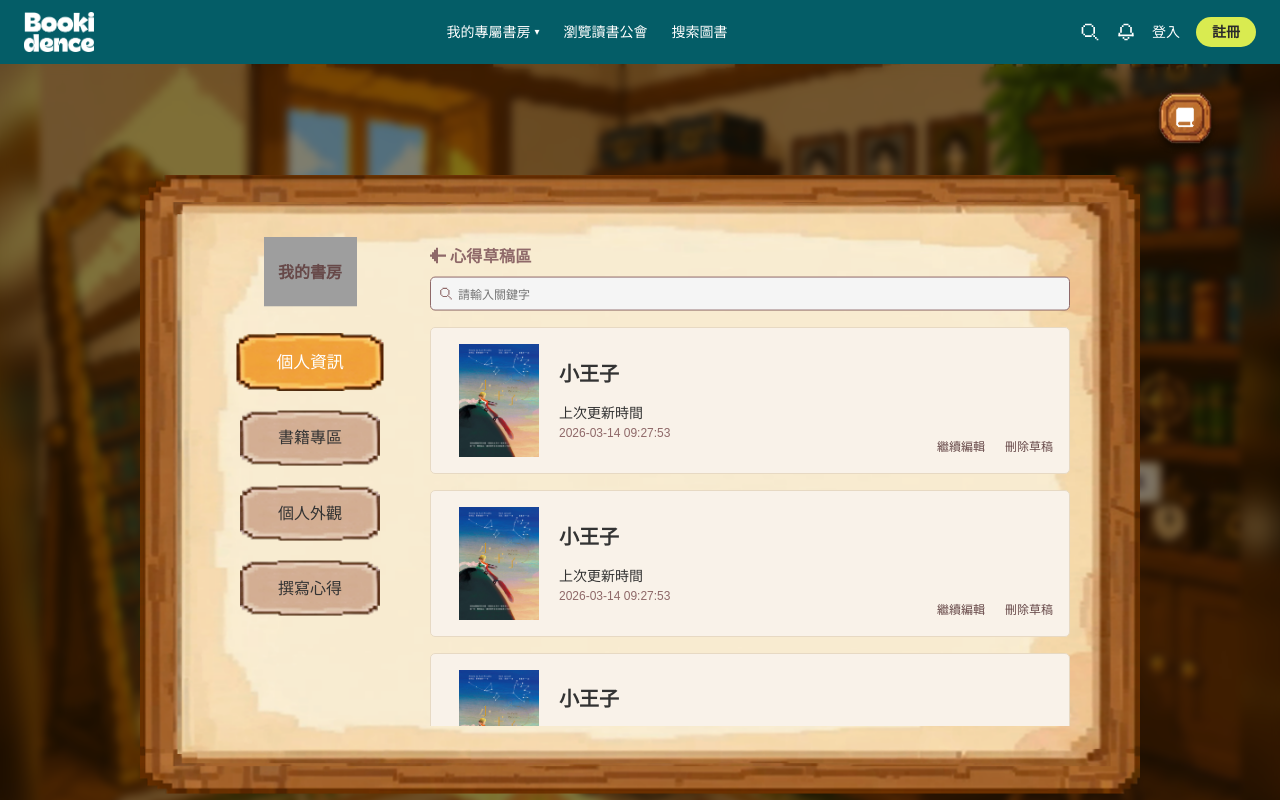
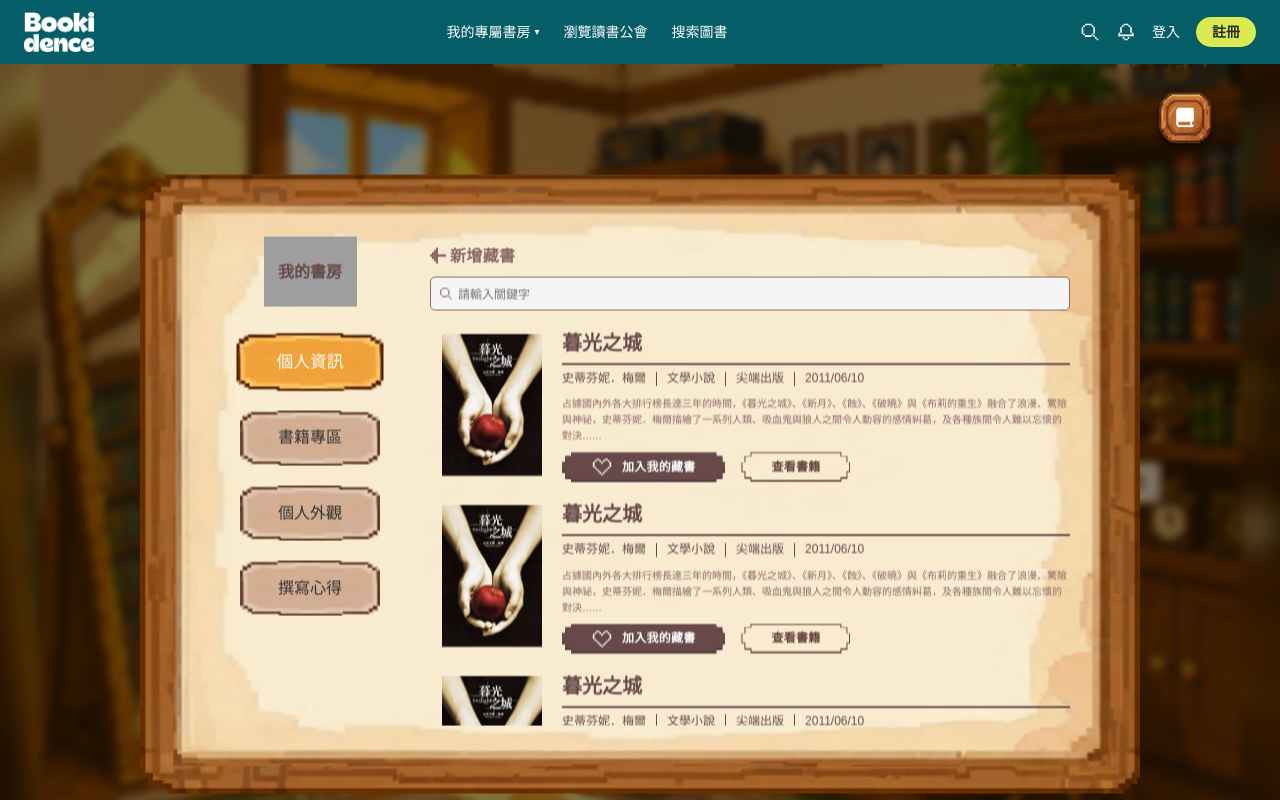
Before and after one commit to s9103444/Bookidence, a Vue app: page /study in a window 1280 px wide. Both pictures are taken after a click on the button 1185 px from the left and 119 px from the top of the page. Shown: the top 800 px of the page. Built offline with nearby package versions, Linux system fonts and the light colour scheme; grey boxes are pictures that could not be loaded.

Commit message:
add bookroom area

```diff
--- a/src/components/front/BookroomSearchCard.vue
+++ b/src/components/front/BookroomSearchCard.vue
@@ -1,14 +1,10 @@
 <style lang="scss" scoped>
-@use '../../assets/scss/abstracts/variables' as *;
+@use "../../assets/scss/abstracts/variables" as *;
 
 .card {
   display: flex;
   align-items: center;
-
-
 }
-
-
 
 .book-cover {
   margin-left: $label-xs-size;
@@ -20,7 +16,6 @@
 
   & img {
     width: 100%;
-
   }
 }
 
@@ -36,7 +31,6 @@
   color: $brown;
   font-weight: $heading-weight;
   font-size: $p-lg-size;
-
 }
 
 hr {
@@ -76,19 +70,33 @@ hr {
 .trans {
   mix-blend-mode: multiply;
 }
+.mb {
+  display: none;
+}
+
+@media (max-width: 960px) {
+  .wb {
+    display: none;
+  }
+  .mb {
+    display: flex;
+  }
+  .context {
+    display: none;
+  }
+}
 </style>
-
 
 <template>
   <div class="card">
     <div class="book-cover">
-            <img src="../../assets/images/twilight-cover.png" alt="twilight-cover">
+      <img src="../../assets/images/twilight-cover.png" alt="twilight-cover" />
     </div>
     <div class="content">
       <div>
         <span class="title">暮光之城</span>
       </div>
-            <hr>
+      <hr />
       <div class="info">
         <span class="separator">史蒂芬妮．梅爾</span>
         <span class="separator">文學小說</span>
@@ -99,22 +107,30 @@ hr {
         占據國內外各大排行榜長達三年的時間，《暮光之城》、《新月》、《蝕》、《破曉》與《布莉的重生》融合了浪漫、驚險與神祕，史蒂芬妮．梅爾描繪了一系列人類、吸血鬼與狼人之間令人動容的感情糾葛，及各種族間令人難以忘懷的對決……
       </p>
       <div class="btns">
-                <AppButton class="add-book" size="xs" color="brown">
+        <AppButton class="add-book wb" size="xs" color="brown">
           <AppIcon class="icon-heart" name="heart" size="20" />加入我的藏書
         </AppButton>
-                <AppButton class="trans" size="xs" color="brown" variant="outlined">查看書籍</AppButton>
+        <AppButton class="add-book mb" size="xs" color="brown">
+          <AppIcon class="icon-heart" name="heart" size="20" />
+        </AppButton>
+        <AppButton class="trans wb" size="xs" color="brown" variant="outlined"
+          >查看書籍</AppButton
+        >
+        <AppButton class="trans mb" size="xs" color="brown" variant="outlined"
+          ><AppIcon name="arrow-right" size="14"
+        /></AppButton>
       </div>
     </div>
   </div>
 </template>
 
 <script>
-import AppButton from '../common/AppButton.vue';
-import AppIcon from '../common/AppIcon.vue';
+import AppButton from "../common/AppButton.vue";
+import AppIcon from "../common/AppIcon.vue";
 export default {
   components: {
     AppButton,
-        AppIcon
-    }
-}
+    AppIcon,
+  },
+};
 </script>
--- /dev/null
+++ b/src/layouts/book-room/BookroomPanelAddArea.vue
@@ -0,0 +1,57 @@
+<template>
+  <div class="layout">
+    <div>
+      <BookRoomNavBar class="nav" color="brown" size="md"
+        >新增藏書</BookRoomNavBar
+      >
+      <SearchBar class="search" color="brown" />
+    </div>
+    <div class="book-list">
+      <BookroomSearchCard></BookroomSearchCard>
+      <BookroomSearchCard></BookroomSearchCard>
+      <BookroomSearchCard></BookroomSearchCard>
+      <BookroomSearchCard></BookroomSearchCard>
+    </div>
+  </div>
+</template>
+
+<script>
+import BookRoomNavBar from "../../components/common/BookRoomNavBar.vue";
+import SearchBar from "../../components/common/SearchBar.vue";
+import BookroomSearchCard from "../../components/front/BookroomSearchCard.vue";
+export default {
+  components: {
+    BookRoomNavBar,
+    SearchBar,
+    BookroomSearchCard,
+  },
+};
+</script>
+
+<style lang="scss" scoped>
+@use "../../assets/scss/abstracts/variables" as *;
+.nav {
+  margin-bottom: $spacing-sm;
+}
+.layout {
+  display: flex;
+  flex-direction: column;
+  gap: $spacing-md;
+  height: 100%;
+}
+.book-list {
+  flex: 1;
+  min-height: 0;
+  display: flex;
+  flex-direction: column;
+  gap: $spacing-md;
+  overflow-y: auto;
+  scrollbar-width: none; // Firefox
+  -ms-overflow-style: none; // 舊版 IE/Edge
+
+  &::-webkit-scrollbar {
+    // Chrome / Safari /新版 Edge
+    display: none;
+  }
+}
+</style>
--- a/src/views/front/StudyView.vue
+++ b/src/views/front/StudyView.vue
@@ -1,11 +1,13 @@
 <script>
 import BookroomPanelBbookArea from "../../layouts/book-room/BookroomPanelBbookArea.vue";
 import BookroomPanelScriptArea from "../../layouts/book-room/BookroomPanelScriptArea.vue";
+import BookroomPanelAddArea from "../../layouts/book-room/BookroomPanelAddArea.vue";
 
 export default {
   components: {
     BookroomPanelBbookArea,
     BookroomPanelScriptArea,
+    BookroomPanelAddArea,
   },
   data() {
     return {
@@ -165,7 +167,8 @@ export default {
         <!-- 設定面板內容置放區 -->
         <div class="study-stage-setting-panel-content">
           <!-- <BookroomPanelBbookArea></BookroomPanelBbookArea> -->
-          <BookroomPanelScriptArea></BookroomPanelScriptArea>
+          <!-- <BookroomPanelScriptArea></BookroomPanelScriptArea> -->
+          <BookroomPanelAddArea></BookroomPanelAddArea>
         </div>
         <div class="studyroom-setting-panel-title">
           <span class="">我的書房</span>
--- a/src/views/front/TestView.vue
+++ b/src/views/front/TestView.vue
@@ -4,12 +4,12 @@
     <SearchBar color="primary" size="md"></SearchBar>
   </div>
   <br />
-  <br>
-  <BookroomSearchCard></BookroomSearchCard>
-
+  <br />
+  <BookroomPanelAddArea></BookroomPanelAddArea>
 </template>
 
 <script>
+import BookroomPanelAddArea from "../../layouts/book-room/BookroomPanelAddArea.vue";
 import SearchBar from "../../components/common/SearchBar.vue";
 import BookroomCardStraight from "../../components/front/BookroomCardStraight.vue";
 import BookroomPanelBbookArea from "../../layouts/book-room/BookroomPanelBbookArea.vue";
@@ -26,7 +26,8 @@ export default {
     BookRoomNavBar,
     BookroomPanelScriptArea,
     BookroomSearchCard,
-    AppIcon
+    AppIcon,
+    BookroomPanelAddArea,
   },
 };
 </script>
```
Lines whose indentation alone changed are shown as unchanged.
